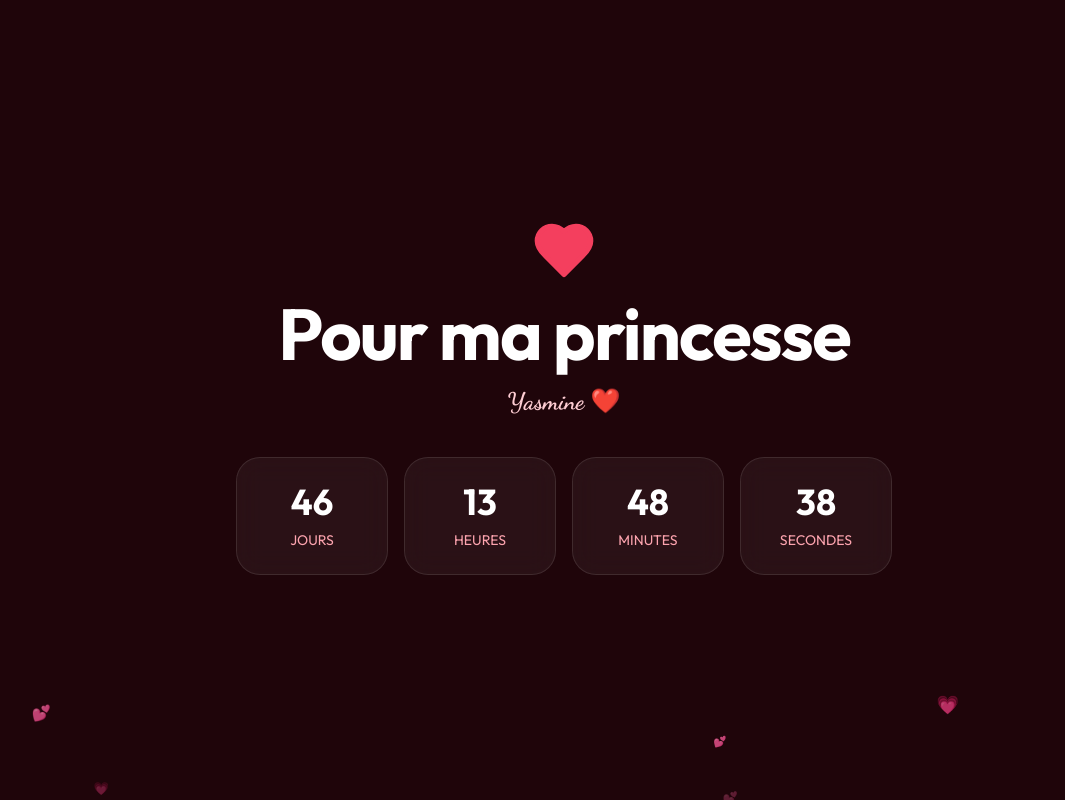
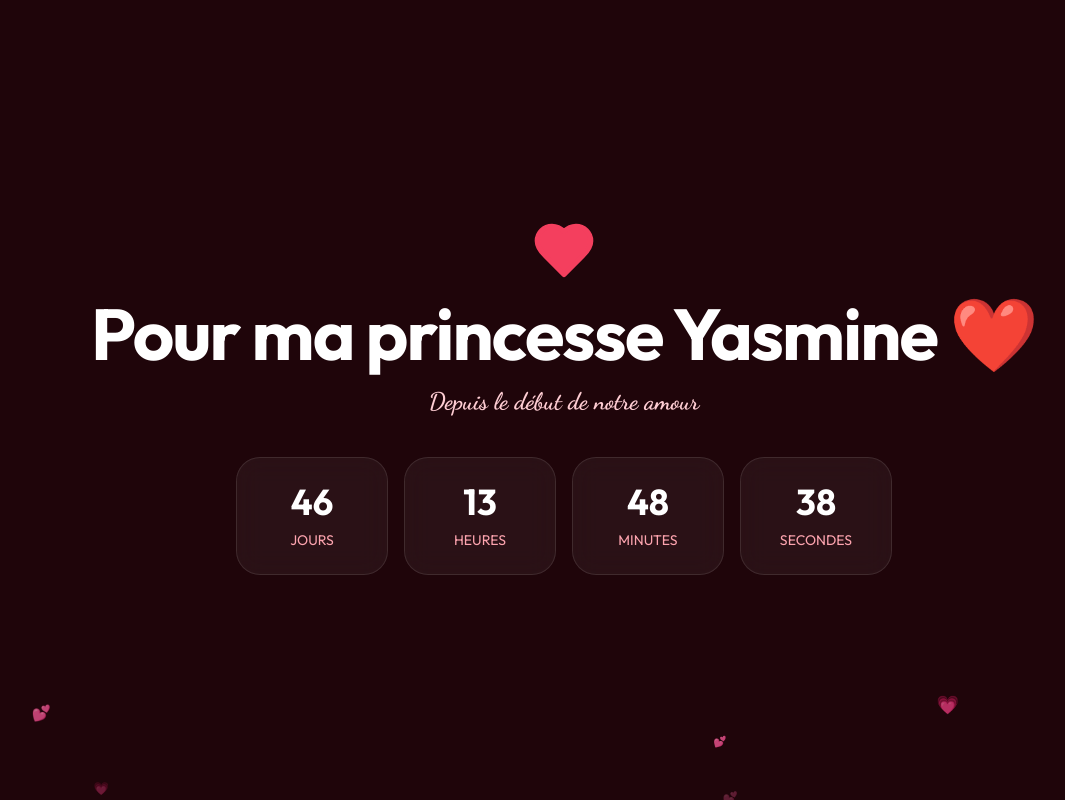
Before and after one commit to guisilva10/site-matheus-namoro, a React (Vite) app: page / in a window 1280 px wide. Both pictures are taken after a click on the button "Cliquez pour entrer ❤️". Shown: the top 800 px of the page, without its empty margins (76-1141 px from the left). Built offline with nearby package versions, Linux system fonts and the light colour scheme.

Commit message:
feat: adicionando o nome da garota 2

```diff
--- a/src/App.jsx
+++ b/src/App.jsx
@@ -275,10 +275,10 @@ export default function App() {
               >
                 <Heart className="w-16 h-16 text-romantic-500 mx-auto fill-current" />
                 <h1 className="text-5xl md:text-7xl font-bold tracking-tight text-white">
-                  Pour ma princesse
+                  Pour ma princesse Yasmine ❤️
                 </h1>
                 <p className="text-xl md:text-2xl text-romantic-200 dancing-script">
-                  Yasmine ❤️
+                  Depuis le début de notre amour
                 </p>
               </motion.div>
 
```
